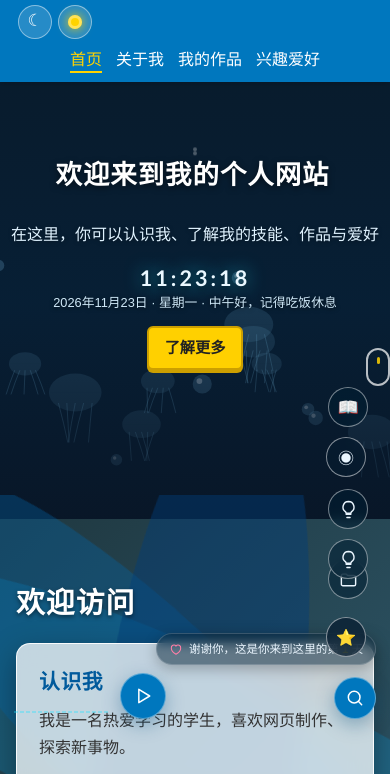
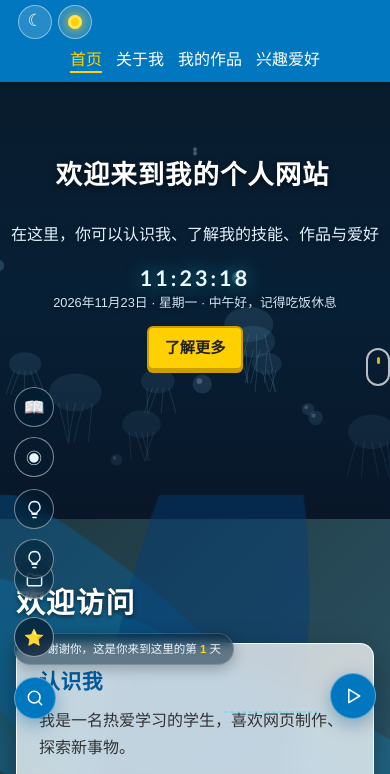
Before and after one commit to ZJW-123-Cyber/ZJW-123-Cyber.github.io, a plain HTML site: page index.html in a window 390 px wide. Shown: the part 49-823 px from the top of the page. Drawn offline with Linux system fonts and the light colour scheme; grey boxes are pictures that could not be loaded.

Commit message:
style: move floating tool column to left, music player to right

```diff
--- a/css/theme.css
+++ b/css/theme.css
@@ -1485,3 +1485,30 @@ html.focus-mode .zen-section { opacity: .12; }
     .hero { min-height: clamp(360px, 60vh, 480px) !important; }
     .sky-clock__time { font-size: 1.35rem !important; }
 }
+
+/* ===== 悬浮工具列统一移至左侧（音乐播放器让位右侧） ===== */
+/* 右侧一整列：阅读工具/专注/主色/引导/数据管理/收藏/搜索/回顶/访客徽章 */
+.reader-tool-btn,
+.color-btn, .guide-btn,
+.data-manager-btn,
+.focus-mode-btn,
+.search-fab,
+.back-to-top,
+.visitor-badge {
+    left: 22px;
+    right: auto;
+}
+/* 收藏按钮与访客徽章原本 right:24，单独纠正 */
+.fav-panel-btn { left: 22px; right: auto; }
+/* 音乐播放器让位到右侧 */
+.music-player { left: auto; right: 22px; }
+/* 主色面板 / 阅读面板跟随按钮移到左侧展开 */
+.color-panel { left: 70px; right: auto; }
+.reader-panel { left: 22px; right: auto; }
+@media (max-width: 560px) {
+    .reader-tool-btn, .color-btn, .guide-btn, .data-manager-btn,
+    .focus-mode-btn, .search-fab, .back-to-top, .visitor-badge,
+    .fav-panel-btn { left: 14px; }
+    .music-player { right: 14px; }
+    .color-panel, .reader-panel { left: 56px; }
+}
--- a/sw.js
+++ b/sw.js
@@ -1,7 +1,7 @@
 /* ============================================================
    sw.js — Service Worker，让网站可安装并支持离线访问
    ============================================================ */
-const CACHE_NAME = 'my-website-v32';
+const CACHE_NAME = 'my-website-v33';
 
 const CORE_ASSETS = [
     './',
```
